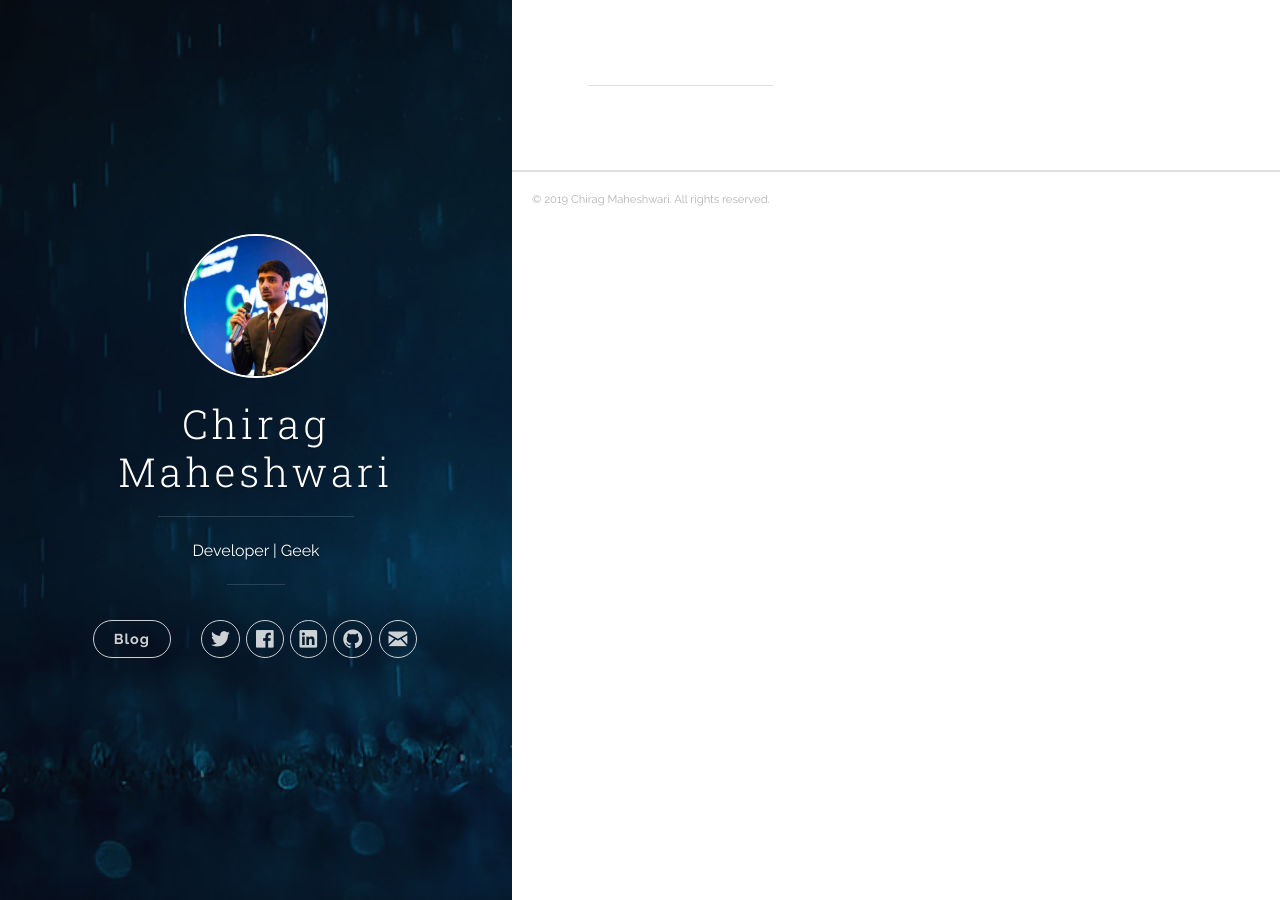
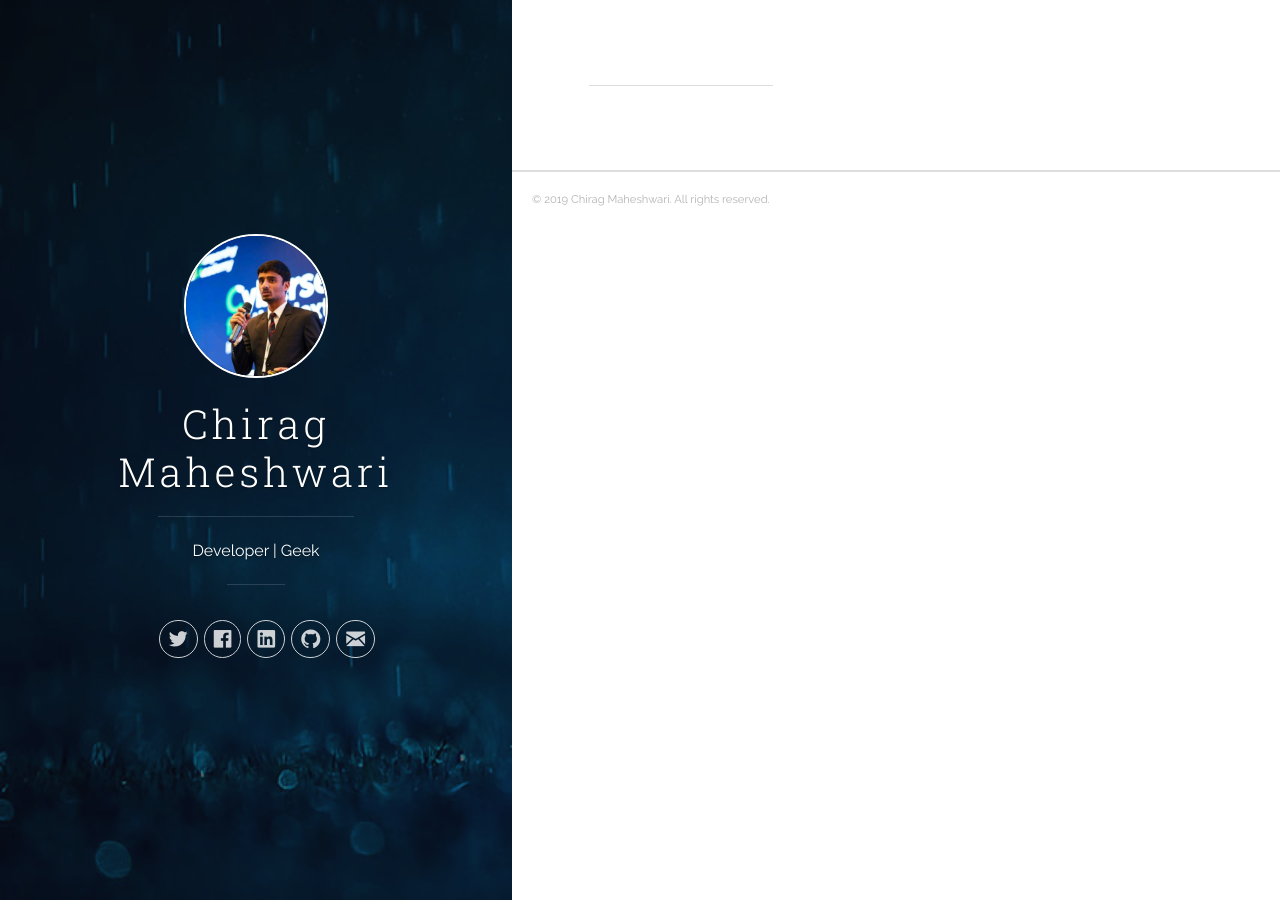
Before and after one commit to csoni111/csoni111.github.io, a Jekyll site: the page built from index.html, in a window 1280 px wide. Built offline with Jekyll 4.4.1, drawn with Linux system fonts in a browser that asks for light colours; nearby versions of some CDN libraries; the list of posts is cut into pages by our own code.

Commit message:
remove blog section

```diff
--- a/_includes/header.html
+++ b/_includes/header.html
@@ -18,11 +18,11 @@
 
         <div class="navigation-wrapper">
 
-          <nav class="cover-navigation cover-navigation--primary">
+<!--           <nav class="cover-navigation cover-navigation--primary">
             <ul class="navigation">
               <li class="navigation__item"><a href="{{ site.baseurl }}#blog" title="link to {{ site.title }} blog" class="blog-button">Blog</a></li>
             </ul>
-          </nav>
+          </nav> -->
 
           <nav class="cover-navigation navigation--social">
             <ul class="navigation">
```
